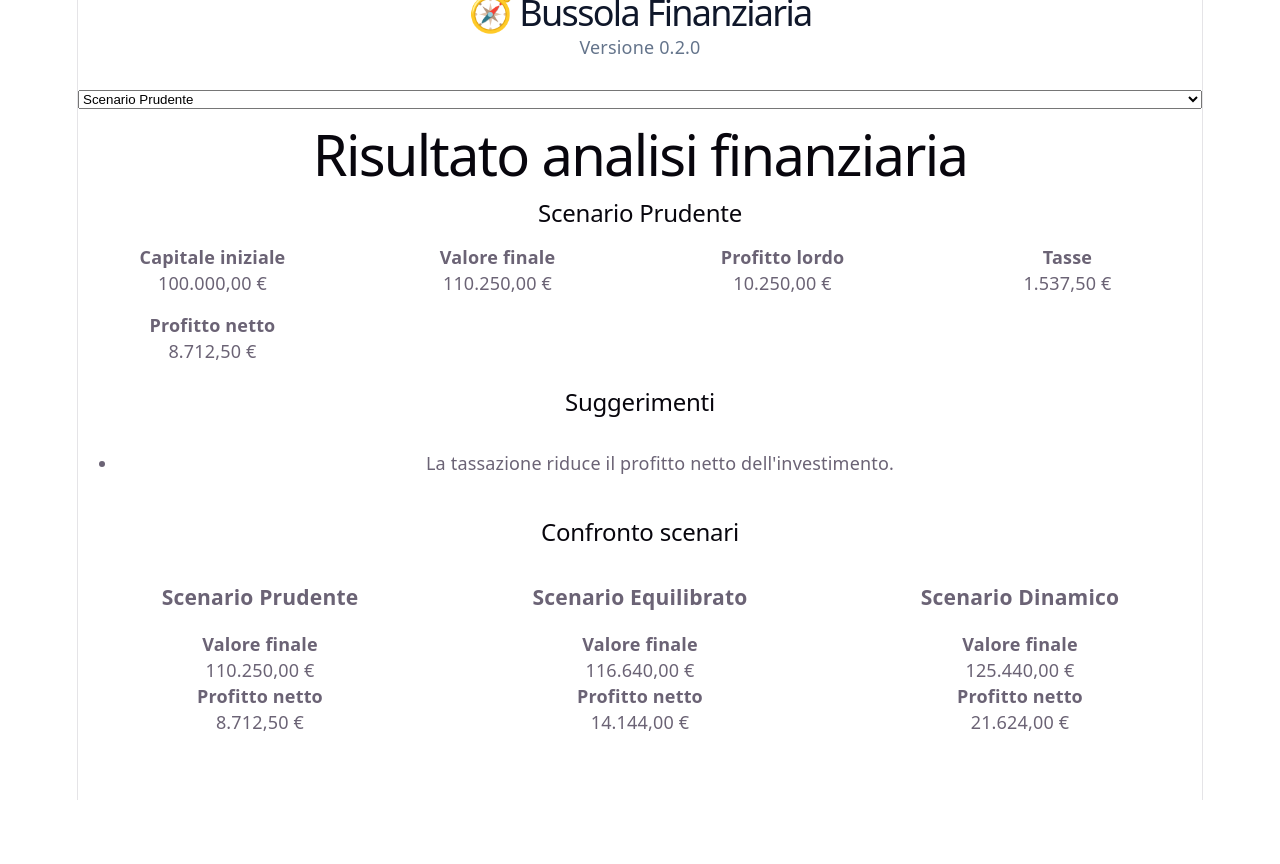
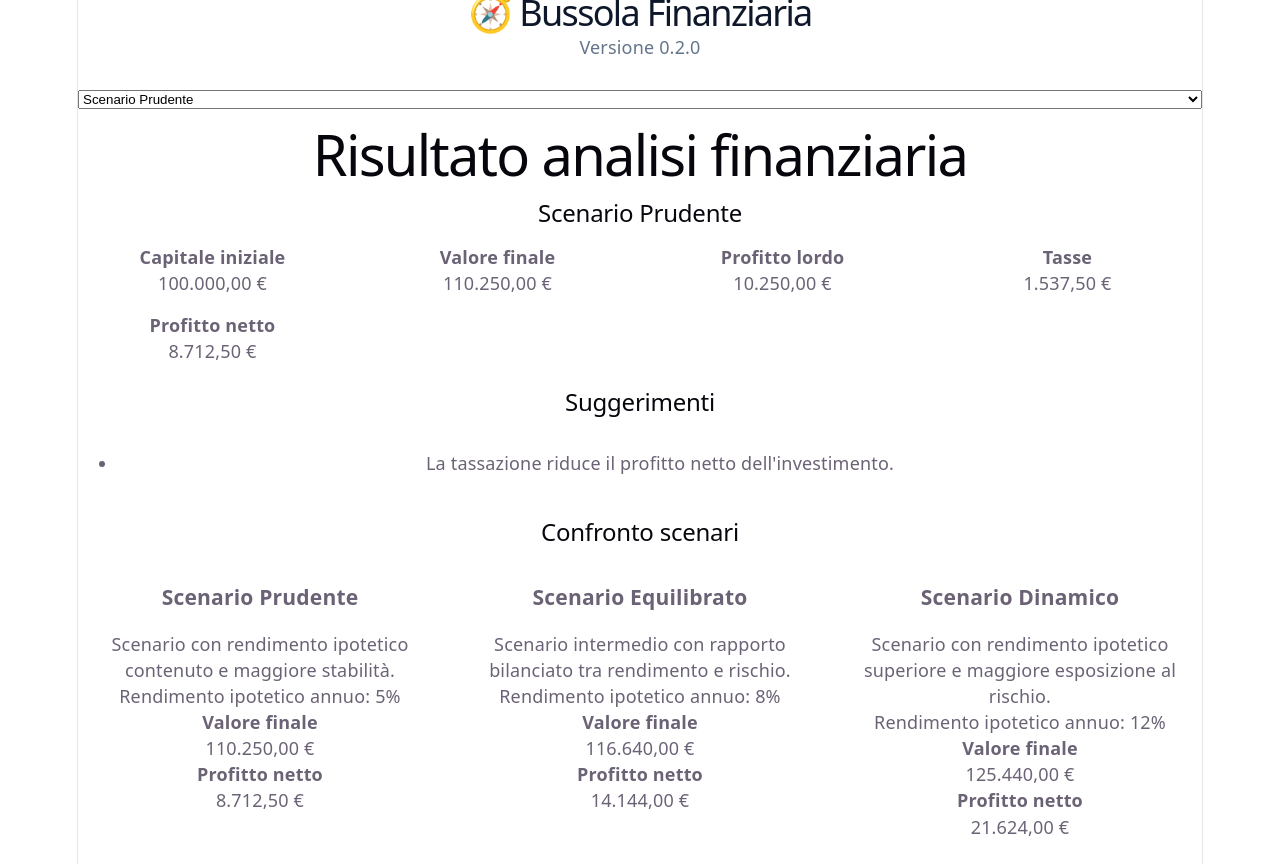
Before and after one commit to carlosciarrinovideo1-svg/Bussola-Finanziaria, a React (Vite) app in the folder frontend/: page / in a window 1280 px wide. Before the commit the page ends 800 px from the top, so only its background shows below. Built offline with nearby package versions, Linux system fonts and the light colour scheme.

Commit message:
BF-0064: migliora visualizzazione confronto scenari

```diff
--- a/frontend/src/components/scenario/ScenarioComparisonItem.tsx
+++ b/frontend/src/components/scenario/ScenarioComparisonItem.tsx
@@ -24,6 +24,16 @@ export default function ScenarioComparisonItem({
         {scenario.scenarioName}
       </h3>
 
+      <p>
+        {scenario.description}
+      </p>
+
+      <p>
+        Rendimento ipotetico annuo:
+        {" "}
+        {scenario.expectedAnnualRate}%
+      </p>
+
       <FinancialCard
         label="Valore finale"
         value={scenario.finalValue}
--- a/frontend/src/dashboard/comparison/scenarioComparisonViewModel.ts
+++ b/frontend/src/dashboard/comparison/scenarioComparisonViewModel.ts
@@ -6,6 +6,10 @@ import type {
 export interface ScenarioComparisonViewModel {
 
   scenarioName: string;
+
+  description: string;
+
+  expectedAnnualRate: number;
 
   finalValue: number;
 
@@ -24,6 +28,12 @@ export function createScenarioComparisonViewModel(
       scenarioName:
         dashboard.scenarioName,
 
+      description:
+        dashboard.description,
+
+      expectedAnnualRate:
+        dashboard.expectedAnnualRate,
+
       finalValue:
         dashboard.finalValue,
 
--- a/frontend/src/dashboard/viewModel.ts
+++ b/frontend/src/dashboard/viewModel.ts
@@ -8,6 +8,10 @@ export interface DashboardViewModel {
   title: string;
 
   scenarioName: string;
+
+  description: string;
+
+  expectedAnnualRate: number;
 
   initialCapital: number;
 
@@ -36,6 +40,12 @@ export function createDashboardViewModel(
     scenarioName:
       result.scenario.name,
 
+    description:
+      result.scenario.description,
+
+    expectedAnnualRate:
+      result.scenario.expectedAnnualRate,
+
     initialCapital:
       result.financial.initialCapital,
 
```
